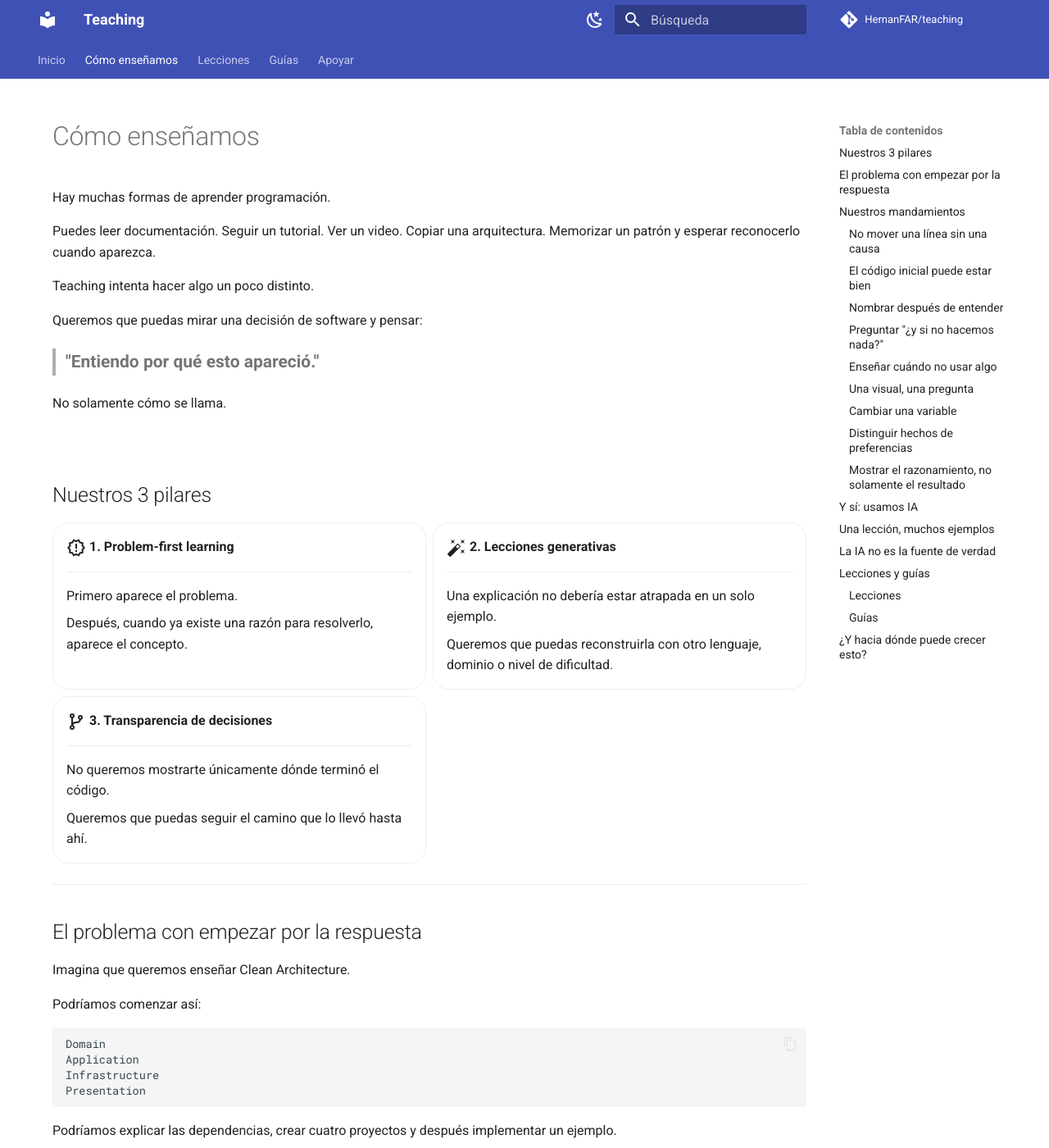
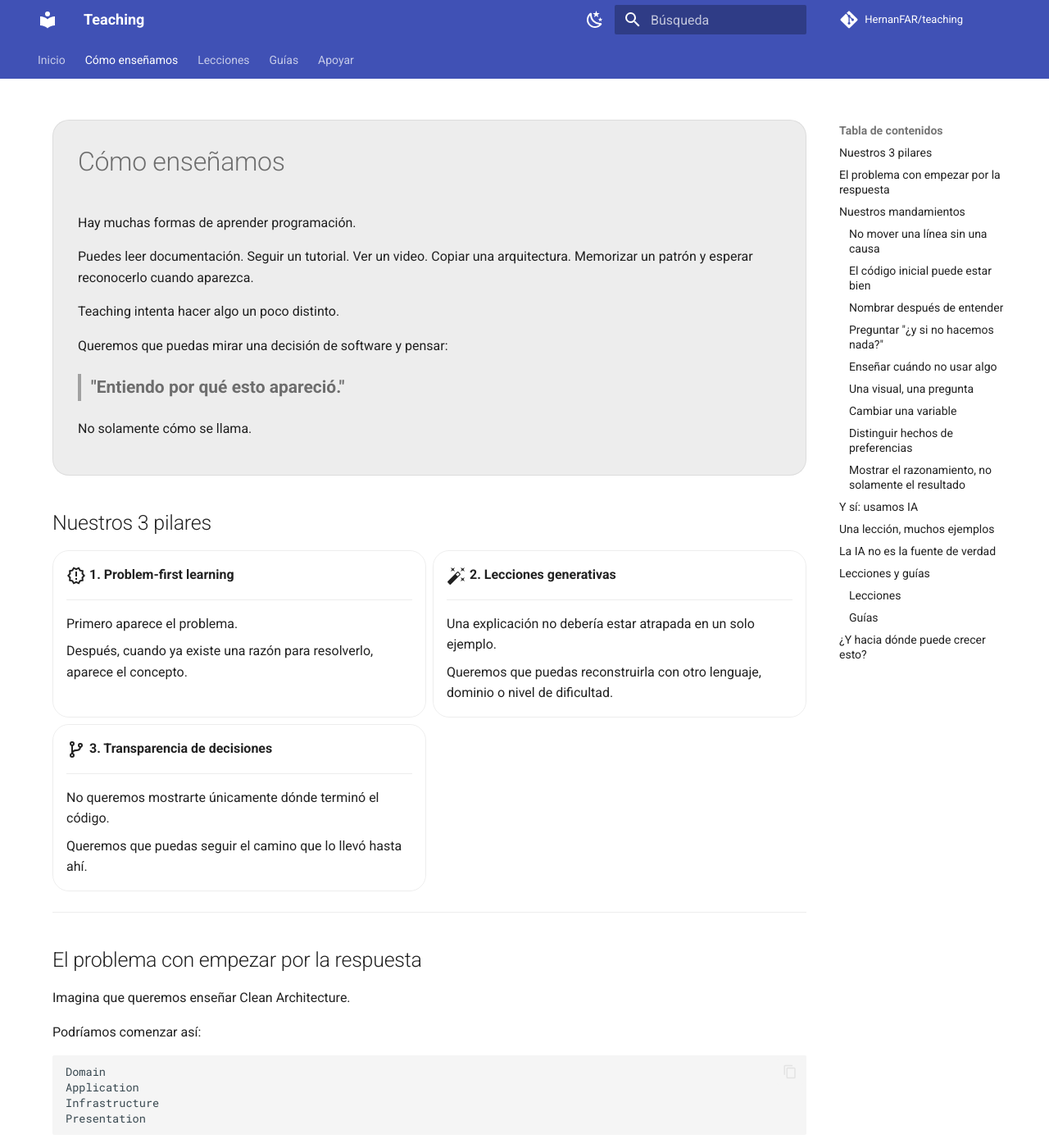
Before and after one commit to HernanFAR/teaching, an MkDocs documentation site: the page built from docs/about/how-we-teach.md, in a window 1280 px wide and 1400 px high. Shown: the whole window at 82% size. Built offline with MkDocs 1.6.1 and Material for MkDocs 9.7.7, drawn with Linux system fonts in a browser that asks for light colours; comment, search, counter and statistics services are not loaded.

Commit message:
style: present teaching intro as editorial lead

```diff
--- a/docs/stylesheets/extra.css
+++ b/docs/stylesheets/extra.css
@@ -21,7 +21,15 @@
 }
 
 .teaching-intro-section {
-  padding-bottom: 1.25rem;
+  margin-bottom: 2rem;
+  padding: 1.5rem 1.5rem 1.35rem;
+  border: 0.05rem solid var(--md-default-fg-color--lightest);
+  border-radius: var(--teaching-radius);
+  background: var(--md-default-fg-color--lightest);
+}
+
+.teaching-intro-section > h1:first-child {
+  margin-top: 0;
 }
 
 .hero {
```
